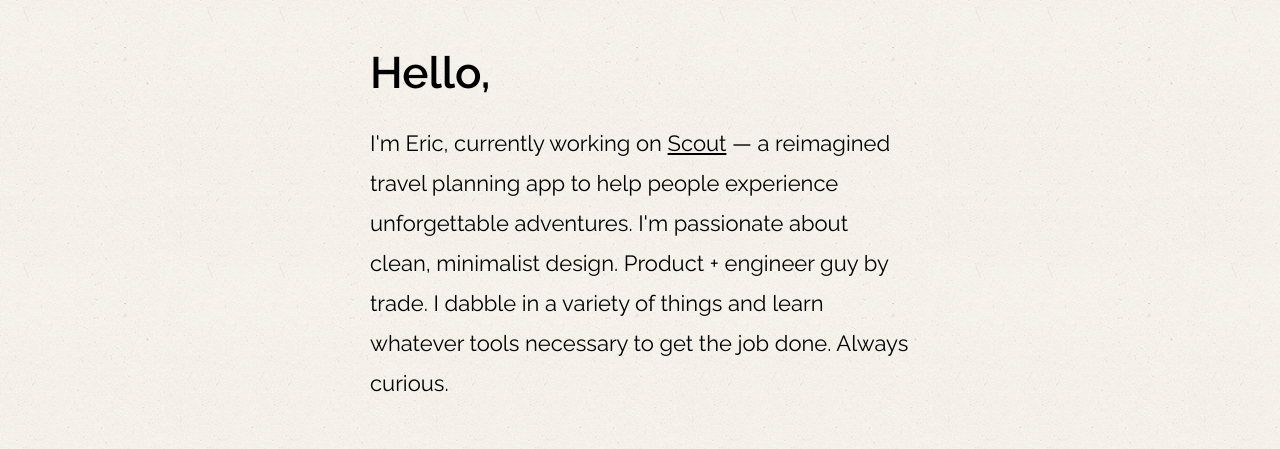
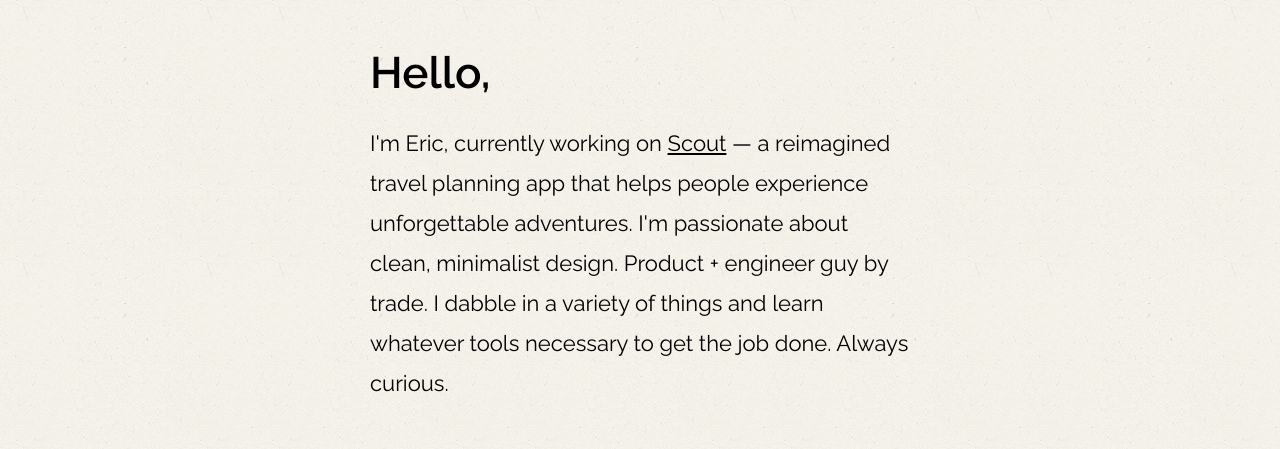
Before and after one commit to emao/emao.github.io, a plain HTML site: page index.html in a window 1280 px wide. Shown: the part 1116-1565 px from the top of the page. Drawn offline with Linux system fonts and the light colour scheme.

Commit message:
Correct tense in summary

```diff
--- a/index.html
+++ b/index.html
@@ -47,7 +47,7 @@
 		</div>
 		<div id="about-container">
 			<h1>Hello,</h1>
-			<p>I'm Eric, currently working on <a href="https://scoutexplore.com?utm_source=maoeric.com" target="_blank" style="text-decoration: underline">Scout</a> — a reimagined travel planning app to help people experience unforgettable adventures. I'm passionate about clean, minimalist design. Product + engineer guy by trade. I dabble in a variety of things and learn whatever tools necessary to get the job done. Always curious.</p>
+			<p>I'm Eric, currently working on <a href="https://scoutexplore.com?utm_source=maoeric.com" target="_blank" style="text-decoration: underline">Scout</a> — a reimagined travel planning app that helps people experience unforgettable adventures. I'm passionate about clean, minimalist design. Product + engineer guy by trade. I dabble in a variety of things and learn whatever tools necessary to get the job done. Always curious.</p>
 		</div>
 	</div>
 	<div id="experience">
```
